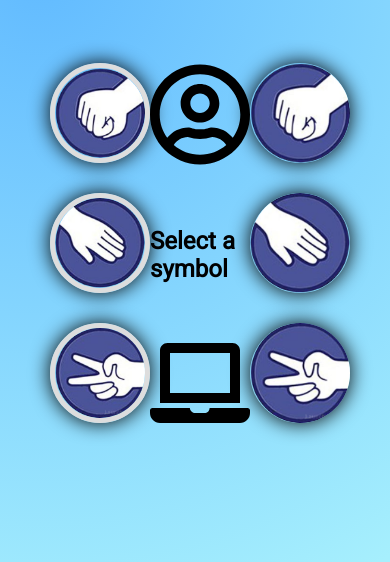
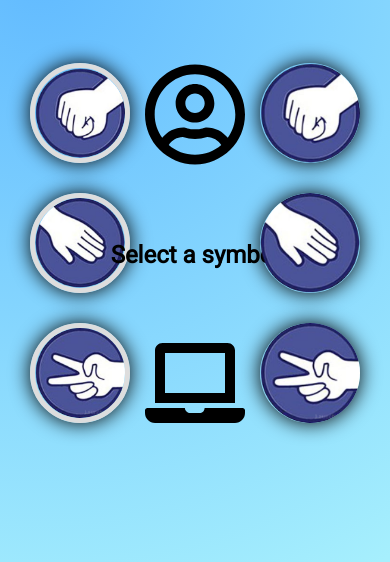
Before and after one commit to Kishlaya1999/Stone-Paper-ScissorsV3, a plain HTML site: page index.html in a window 390 px wide. Shown: the part 202-764 px from the top of the page. Drawn offline with nearby package versions, Linux system fonts and the light colour scheme; a web font is replaced by a local one.

Commit message:
Better in small screens

```diff
--- a/scss/style.scss
+++ b/scss/style.scss
@@ -99,6 +99,7 @@ body {
 
           @media screen and (max-width:1024px) {
                width: 100px;
+               margin: 15px -20px;
           }
 
      }
```
Also changed, not shown: css/style.css.
